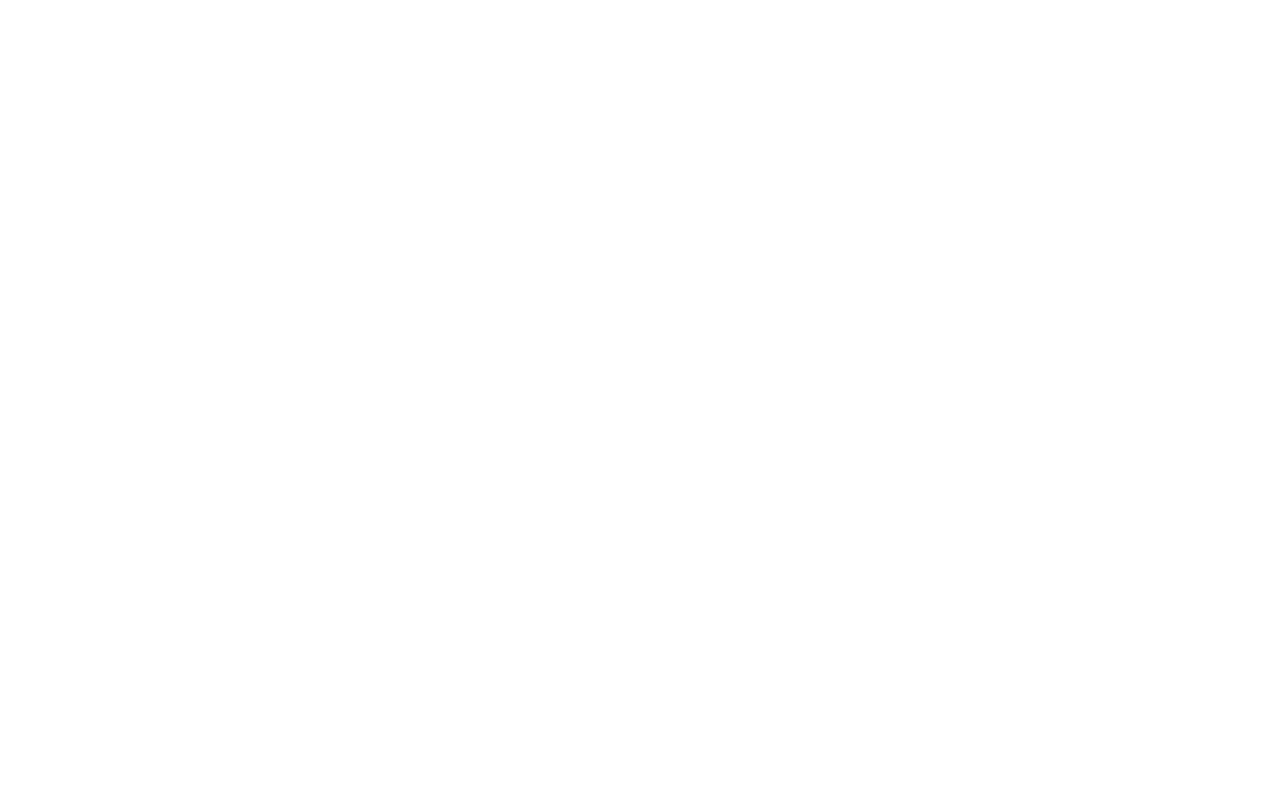
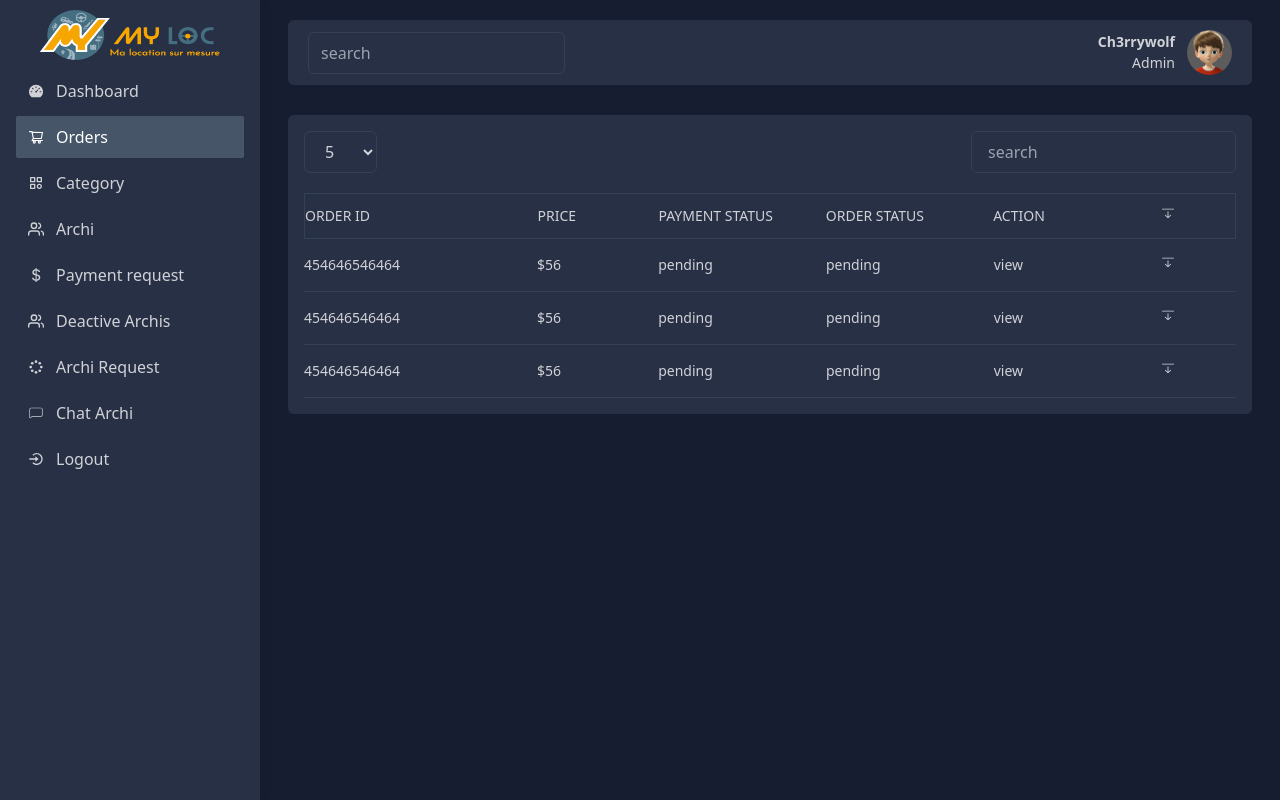
Before and after one commit to ch3rrywolf/krea, a React (Create React App) app in the folder dashboard/: page /admin/dashboard/orders in a window 1280 px wide. Before the commit this address had no page. Built offline with nearby package versions, Linux system fonts and the light colour scheme.

Commit message:
[FRONT] Orders Admin {OrderTable}

```diff
--- a/dashboard/src/router/routes/adminRoutes.js
+++ b/dashboard/src/router/routes/adminRoutes.js
@@ -1,10 +1,16 @@
 import { lazy } from "react";
 const AdminDashboard = lazy(() => import("../../views/admin/AdminDashboard"))
+const Orders = lazy(() => import("../../views/admin/Orders"))
 
 export const adminRoutes = [
     {
         path : 'admin/dashboard',
         element : <AdminDashboard />,
         ability : 'admin'
+    },
+    {
+        path : 'admin/dashboard/orders',
+        element : <Orders />,
+        ability : 'admin'
     }
 ]
--- /dev/null
+++ b/dashboard/src/views/admin/Orders.jsx
@@ -0,0 +1,134 @@
+import React, {useState} from 'react'
+import { BsArrowBarDown } from 'react-icons/bs'
+import { Link } from 'react-router-dom'
+
+const Orders = () => {
+    const [currentPage, setCurrentPage] = useState(1)
+    const [searchValue, setSearchValue] = useState('')
+    const [parPage, setParPage] = useState(5)
+    const [show, setShow] = useState(false)
+  return (
+    <div className='px-2 lg:px-7 pt-5'>
+        <div className='w-full p-4 bg-[#283046] rounded-md'>
+            <div className='flex justify-between items-center'>
+                <select onChange={(e) => setParPage(parseInt(e.target.value))}
+                    className='px-4 py-2 focuse:border-indigo-500 outline-none bg-[#283046] border border-slate-700 rounded-md text-[#d0d2d6]'>
+                    <option value="5">5</option>
+                    <option value="15">15</option>
+                    <option value="25">25</option>
+                </select>
+                <input className='px-4 py-2 focuse:border-indigo-500 outline-none bg-[#283046] border border-slate-700 rounded-md text-[#d0d2d6]' type="text" placeholder='search' />
+            </div>
+            <div className='relative mt-5 overflow-x-auto'>
+                <div className='w-full text-sm text-left [#d0d2d6]'>
+                    <div className='text-sm text-[#d0d2d6] uppercase border border-b border-slate-700'>
+                        <div className='flex justify-between items-start'>
+                            <div className='py-3 w-[25%]'>Order Id</div>
+                            <div className='py-3 w-[13%]'>Price</div>
+                            <div className='py-3 w-[18%]'>Payment Status</div>
+                            <div className='py-3 w-[18%]'>Order Status</div>
+                            <div className='py-3 w-[18%]'>Action</div>
+                            <div className='py-3 w-[8%]'><BsArrowBarDown /></div>
+                        </div>
+                    </div>
+                    <div className='text-[#d0d2d6]'>
+                        <div className='flex justify-between items-start border-b border-slate-700'>
+                            <div className='py-4 w-[25%]'>454646546464</div>
+                            <div className='py-4 w-[13%]'>$56</div>
+                            <div className='py-4 w-[18%]'>pending</div>
+                            <div className='py-4 w-[18%]'>pending</div>
+                            <div className='py-4 w-[18%]'><Link>view</Link></div>
+                            <div onClick={(e) => setShow(!show)} className='py-4 cursor-pointer w-[8%]'><BsArrowBarDown /></div>
+                        </div>
+
+                    <div className={show ? 'block border-b border-slate-700 bg-slate-800' : 'hidden'}>
+
+                            <div className='flex justify-start items-start border-b border-slate-700'>
+                            <div className='py-4 w-[25%] font-medium whitespace-nowrap pl-3'>454646546464</div>
+                            <div className='py-4 w-[13%]'>$56</div>
+                            <div className='py-4 w-[18%]'>pending</div>
+                            <div className='py-4 w-[18%]'>pending</div>
+                            </div>
+
+
+
+                            <div className='flex justify-start items-start border-b border-slate-700'>
+                            <div className='py-4 w-[25%] font-medium whitespace-nowrap pl-3'>454646546464</div>
+                            <div className='py-4 w-[13%]'>$56</div>
+                            <div className='py-4 w-[18%]'>pending</div>
+                            <div className='py-4 w-[18%]'>pending</div>
+                            </div>
+
+                    </div>
+                    </div>
+
+                    <div className='text-[#d0d2d6]'>
+                        <div className='flex justify-between items-start border-b border-slate-700'>
+                            <div className='py-4 w-[25%]'>454646546464</div>
+                            <div className='py-4 w-[13%]'>$56</div>
+                            <div className='py-4 w-[18%]'>pending</div>
+                            <div className='py-4 w-[18%]'>pending</div>
+                            <div className='py-4 w-[18%]'><Link>view</Link></div>
+                            <div onClick={(e) => setShow(!show)} className='py-4 cursor-pointer w-[8%]'><BsArrowBarDown /></div>
+                        </div>
+
+                    <div className={show ? 'block border-b border-slate-700 bg-slate-800' : 'hidden'}>
+
+                            <div className='flex justify-start items-start border-b border-slate-700'>
+                            <div className='py-4 w-[25%] font-medium whitespace-nowrap pl-3'>454646546464</div>
+                            <div className='py-4 w-[13%]'>$56</div>
+                            <div className='py-4 w-[18%]'>pending</div>
+                            <div className='py-4 w-[18%]'>pending</div>
+                            </div>
+
+
+
+                            <div className='flex justify-start items-start border-b border-slate-700'>
+                            <div className='py-4 w-[25%] font-medium whitespace-nowrap pl-3'>454646546464</div>
+                            <div className='py-4 w-[13%]'>$56</div>
+                            <div className='py-4 w-[18%]'>pending</div>
+                            <div className='py-4 w-[18%]'>pending</div>
+                            </div>
+
+                    </div>
+                    </div>
+
+                    <div className='text-[#d0d2d6]'>
+                        <div className='flex justify-between items-start border-b border-slate-700'>
+                            <div className='py-4 w-[25%]'>454646546464</div>
+                            <div className='py-4 w-[13%]'>$56</div>
+                            <div className='py-4 w-[18%]'>pending</div>
+                            <div className='py-4 w-[18%]'>pending</div>
+                            <div className='py-4 w-[18%]'><Link>view</Link></div>
+                            <div onClick={(e) => setShow(!show)} className='py-4 cursor-pointer w-[8%]'><BsArrowBarDown /></div>
+                        </div>
+
+                    <div className={show ? 'block border-b border-slate-700 bg-slate-800' : 'hidden'}>
+
+                            <div className='flex justify-start items-start border-b border-slate-700'>
+                            <div className='py-4 w-[25%] font-medium whitespace-nowrap pl-3'>454646546464</div>
+                            <div className='py-4 w-[13%]'>$56</div>
+                            <div className='py-4 w-[18%]'>pending</div>
+                            <div className='py-4 w-[18%]'>pending</div>
+                            </div>
+
+
+
+                            <div className='flex justify-start items-start border-b border-slate-700'>
+                            <div className='py-4 w-[25%] font-medium whitespace-nowrap pl-3'>454646546464</div>
+                            <div className='py-4 w-[13%]'>$56</div>
+                            <div className='py-4 w-[18%]'>pending</div>
+                            <div className='py-4 w-[18%]'>pending</div>
+                            </div>
+
+                    </div>
+                    </div>
+
+                </div>
+            </div>
+        </div>
+    </div>
+  )
+}
+
+export default Orders
```
